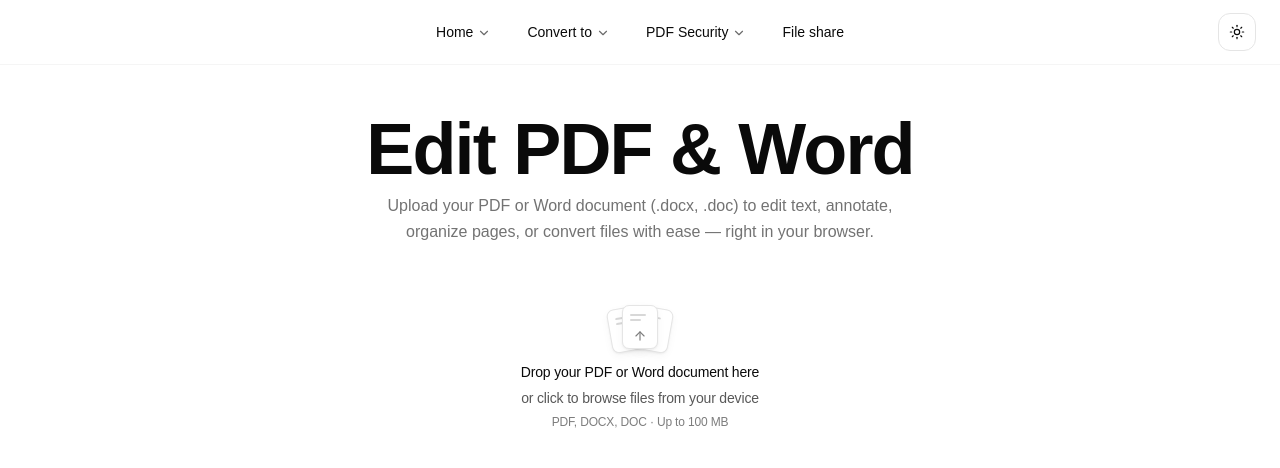
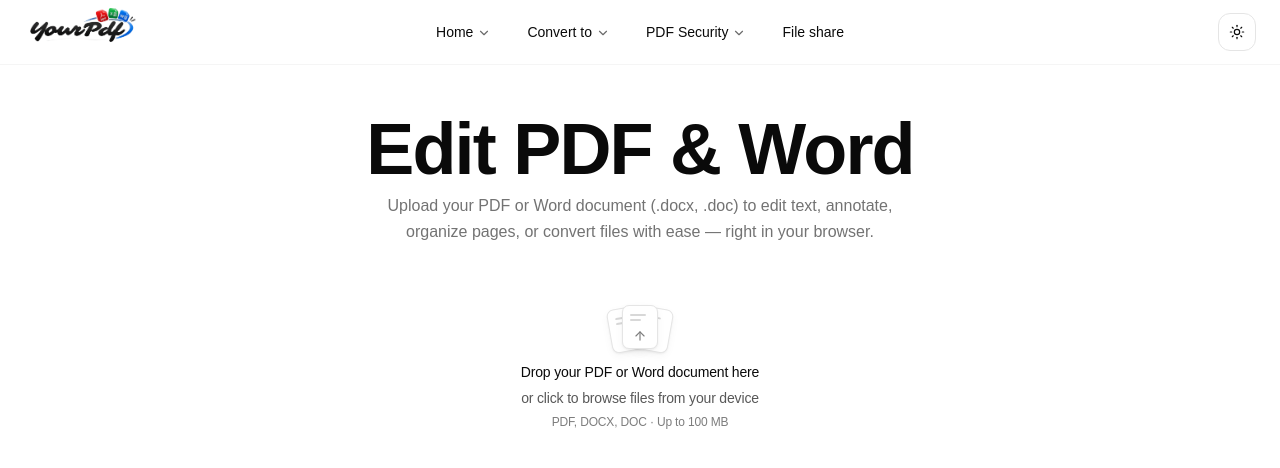
Before and after one commit to zzzaryabali109-lab/yourpdf, a Next.js app: page / in a window 1280 px wide. Shown: the top 468 px of the page. Built offline with nearby package versions, Linux system fonts and the light colour scheme.

Commit message:
Add uploaded logo to site header

```diff
--- a/src/components/site-header.tsx
+++ b/src/components/site-header.tsx
@@ -2,6 +2,7 @@
 
 import { useEffect, useState } from "react";
 import { createPortal } from "react-dom";
+import Image from "next/image";
 import Link from "next/link";
 import { usePathname } from "next/navigation";
 import { NavigationMenuDemo } from "@/components/ui/demo";
@@ -133,6 +134,20 @@ export function SiteHeader() {
     <header className="sticky top-0 z-50 w-full border-b border-border/40 bg-background/95 backdrop-blur supports-[backdrop-filter]:bg-background/60">
       {/* Desktop Header (>= 768px): Centered Navigation Menu + Right Theme Toggle */}
       <div className="relative hidden md:flex h-16 w-full items-center justify-center px-4 sm:px-6">
+        <Link
+          href="/"
+          className="absolute left-4 sm:left-6 top-1/2 z-10 -translate-y-1/2 rounded-md bg-white px-1.5 py-1 transition-opacity hover:opacity-90"
+          aria-label="YourPDF home"
+        >
+          <Image
+            src="/yourpdf-logo.png"
+            alt="YourPDF"
+            width={1036}
+            height={462}
+            loading="eager"
+            className="h-12 w-auto object-contain"
+          />
+        </Link>
         <NavigationMenuDemo />
         <div className="absolute right-4 sm:right-6 top-1/2 -translate-y-1/2 flex items-center z-10">
           <ThemeToggle />
@@ -154,13 +169,17 @@ export function SiteHeader() {
           </button>
           <Link
             href="/"
-            className="flex items-center gap-2 group transition-opacity hover:opacity-90 cursor-pointer"
+            className="flex items-center rounded-md bg-white px-1.5 py-1 transition-opacity hover:opacity-90 cursor-pointer"
             onClick={() => setMobileOpen(false)}
           >
-            <span className="flex size-7 items-center justify-center rounded-lg bg-red-600 text-white font-extrabold text-xs shadow-xs">
-              PDF
-            </span>
-            <span className="font-bold tracking-tight text-foreground text-base">ClearPDF</span>
+            <Image
+              src="/yourpdf-logo.png"
+              alt="YourPDF"
+              width={1036}
+              height={462}
+              loading="eager"
+              className="h-11 w-auto object-contain"
+            />
           </Link>
         </div>
 
@@ -192,13 +211,17 @@ export function SiteHeader() {
             <div className="flex items-center justify-between h-14 px-4 border-b border-border/50 shrink-0 bg-white">
               <Link
                 href="/"
-                className="flex items-center gap-2 group transition-opacity hover:opacity-90 cursor-pointer"
+                className="flex items-center rounded-md bg-white px-1.5 py-1 transition-opacity hover:opacity-90 cursor-pointer"
                 onClick={() => setMobileOpen(false)}
               >
-                <span className="flex size-6.5 items-center justify-center rounded-lg bg-red-600 text-white font-extrabold text-[11px] shadow-xs">
-                  PDF
-                </span>
-                <span className="font-bold tracking-tight text-foreground text-sm">ClearPDF</span>
+                <Image
+                  src="/yourpdf-logo.png"
+                  alt="YourPDF"
+                  width={1036}
+                  height={462}
+                  loading="eager"
+                  className="h-9 w-auto object-contain"
+                />
               </Link>
               <button
                 type="button"
```
Also changed, not shown: public/yourpdf-logo.png (added).
